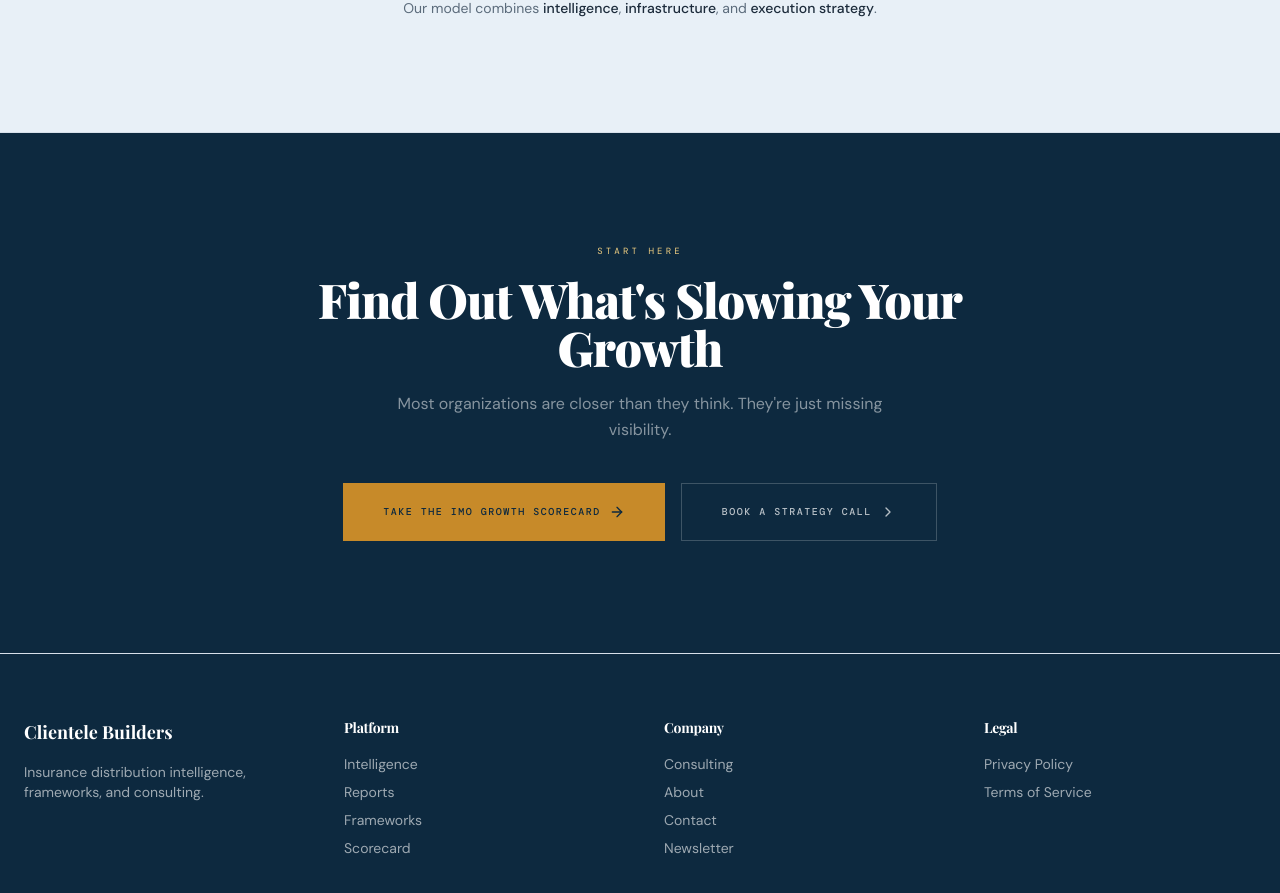
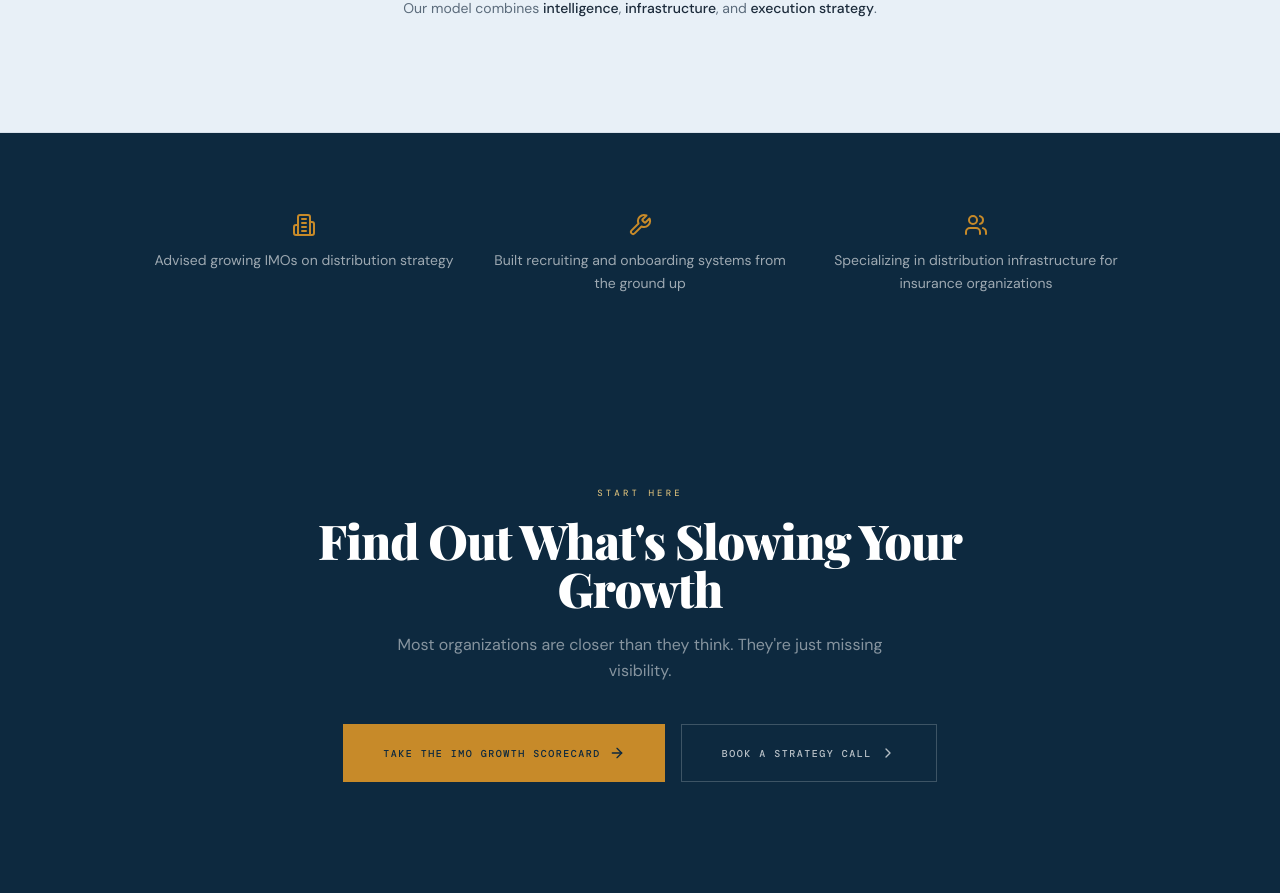
Before and after one commit to michaelschuettephoto-code/clientelebuilders, a React (Vite) app: page / in a window 1280 px wide. Shown: the part 5674-6567 px from the top of the page. Built offline with nearby package versions, Linux system fonts and the light colour scheme; a web font is replaced by a local one.

Commit message:
Updated homepage blueprint gaps
Co-authored-by: michaelschuettephoto-code <236507827+michaelschuettephoto-code@users.noreply.github.com>

```diff
--- a/src/pages/Index.tsx
+++ b/src/pages/Index.tsx
@@ -434,6 +434,26 @@ const Index = () => {
         </div>
       </section>
 
+      {/* ── SOCIAL PROOF ── */}
+      <section className="bg-primary">
+        <div className="container max-w-5xl mx-auto px-6 py-16 md:py-20">
+          <div className="grid sm:grid-cols-3 gap-8 text-center">
+            {[
+              { icon: Building2, text: "Advised growing IMOs on distribution strategy" },
+              { icon: Wrench, text: "Built recruiting and onboarding systems from the ground up" },
+              { icon: Users, text: "Specializing in distribution infrastructure for insurance organizations" },
+            ].map((proof) => (
+              <div key={proof.text} className="flex flex-col items-center gap-3">
+                <proof.icon className="h-6 w-6 text-accent" />
+                <p className="text-primary-foreground/60 text-sm leading-relaxed max-w-xs">
+                  {proof.text}
+                </p>
+              </div>
+            ))}
+          </div>
+        </div>
+      </section>
+
       {/* ── 9. FINAL CTA ── */}
       <section className="bg-primary">
         <div className="container max-w-3xl mx-auto px-6 py-20 md:py-28 text-center">
```
